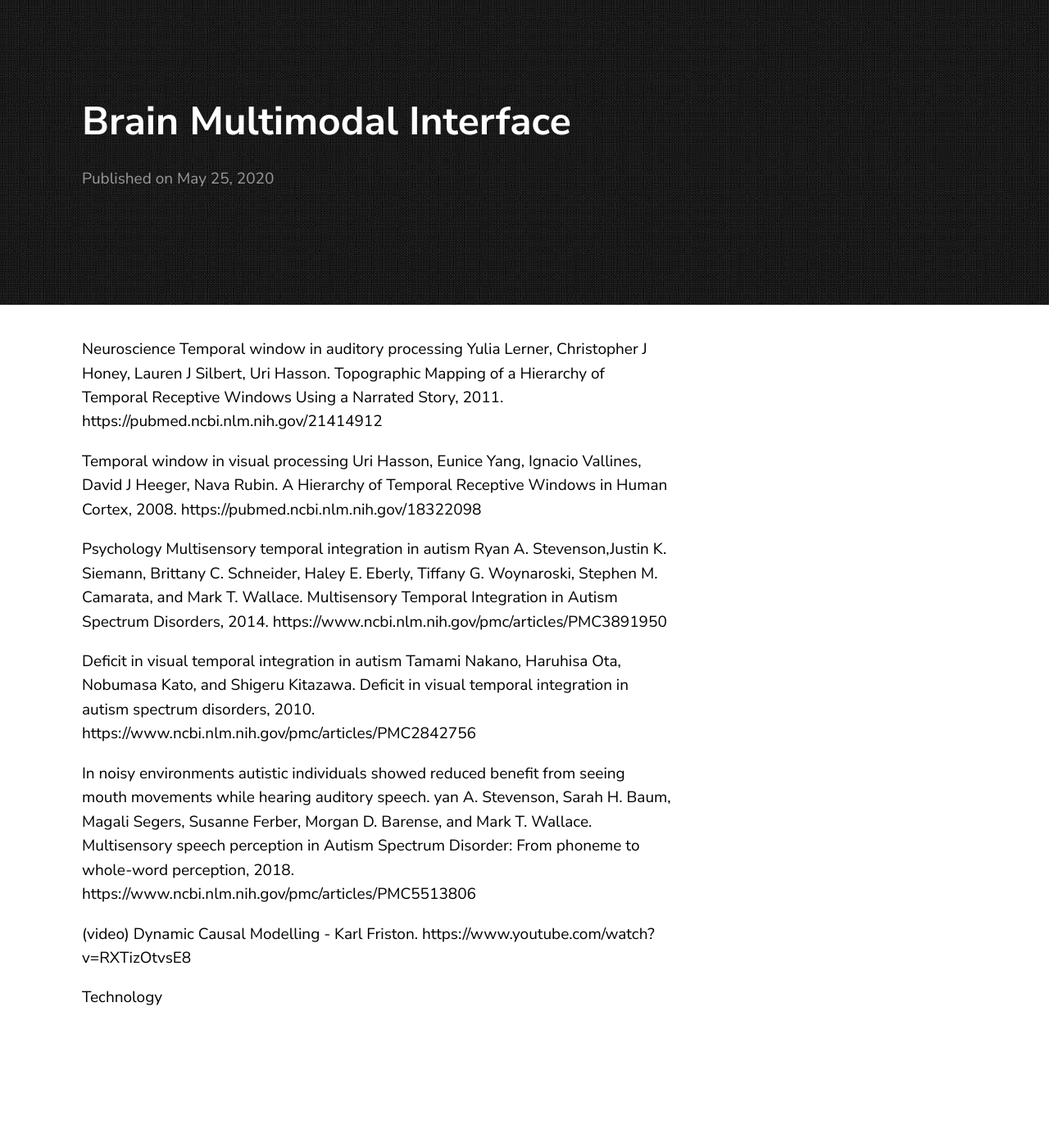
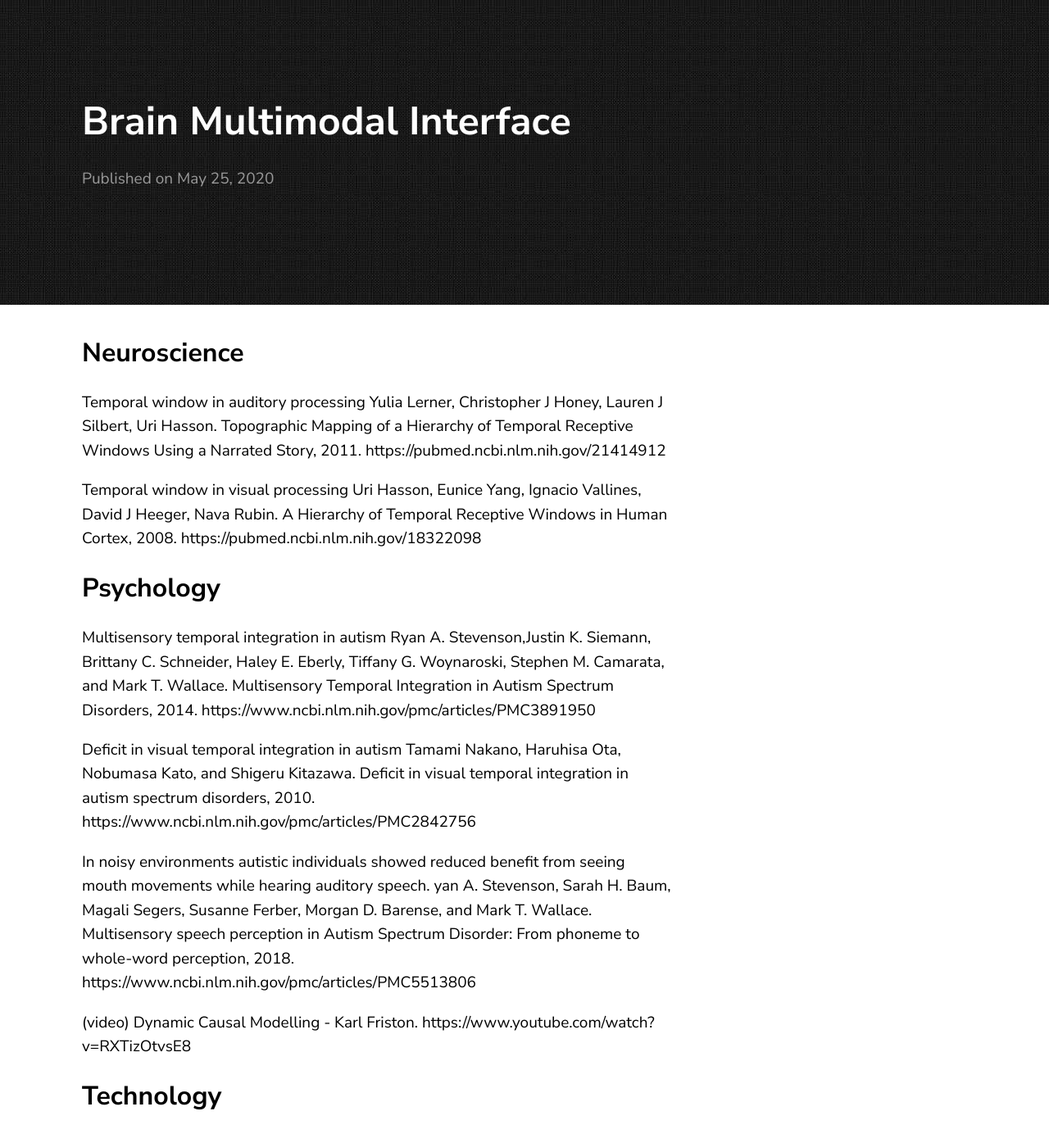
Before and after one commit to jluis9796/jluis9796.github.io, a Jekyll site: the page built from _posts/2020-05-25-brain-multimodal-interface.markdown, in a window 1280 px wide. Shown: the whole page at 82% size. Built offline with Jekyll 4.4.1, drawn with Linux system fonts in a browser that asks for light colours; before the commit the page ends 1252 px from its top, so only the background shows below that.

```diff
--- a/_posts/2020-05-25-brain-multimodal-interface.markdown
+++ b/_posts/2020-05-25-brain-multimodal-interface.markdown
@@ -3,7 +3,7 @@ layout: post
 title:  "Brain Multimodal Interface"
 date:   2020-05-25 21:38:36 +0900
 ---
-Neuroscience
+## Neuroscience
 Temporal window in auditory processing
 Yulia Lerner, Christopher J Honey, Lauren J Silbert, Uri Hasson. Topographic Mapping of a Hierarchy of Temporal Receptive Windows Using a Narrated Story, 2011.
 https://pubmed.ncbi.nlm.nih.gov/21414912
@@ -12,7 +12,7 @@ Temporal window in visual processing
 Uri Hasson, Eunice Yang, Ignacio Vallines, David J Heeger, Nava Rubin. A Hierarchy of Temporal Receptive Windows in Human Cortex, 2008.
 https://pubmed.ncbi.nlm.nih.gov/18322098
 
-Psychology
+## Psychology
 Multisensory temporal integration in autism
 Ryan A. Stevenson,Justin K. Siemann, Brittany C. Schneider, Haley E. Eberly, Tiffany G. Woynaroski, Stephen M. Camarata, and Mark T. Wallace. Multisensory Temporal Integration in Autism Spectrum Disorders, 2014.
 https://www.ncbi.nlm.nih.gov/pmc/articles/PMC3891950
@@ -28,4 +28,4 @@ https://www.ncbi.nlm.nih.gov/pmc/articles/PMC5513806
 (video) Dynamic Causal Modelling - Karl Friston.
 https://www.youtube.com/watch?v=RXTizOtvsE8
 
-Technology
+## Technology
```
